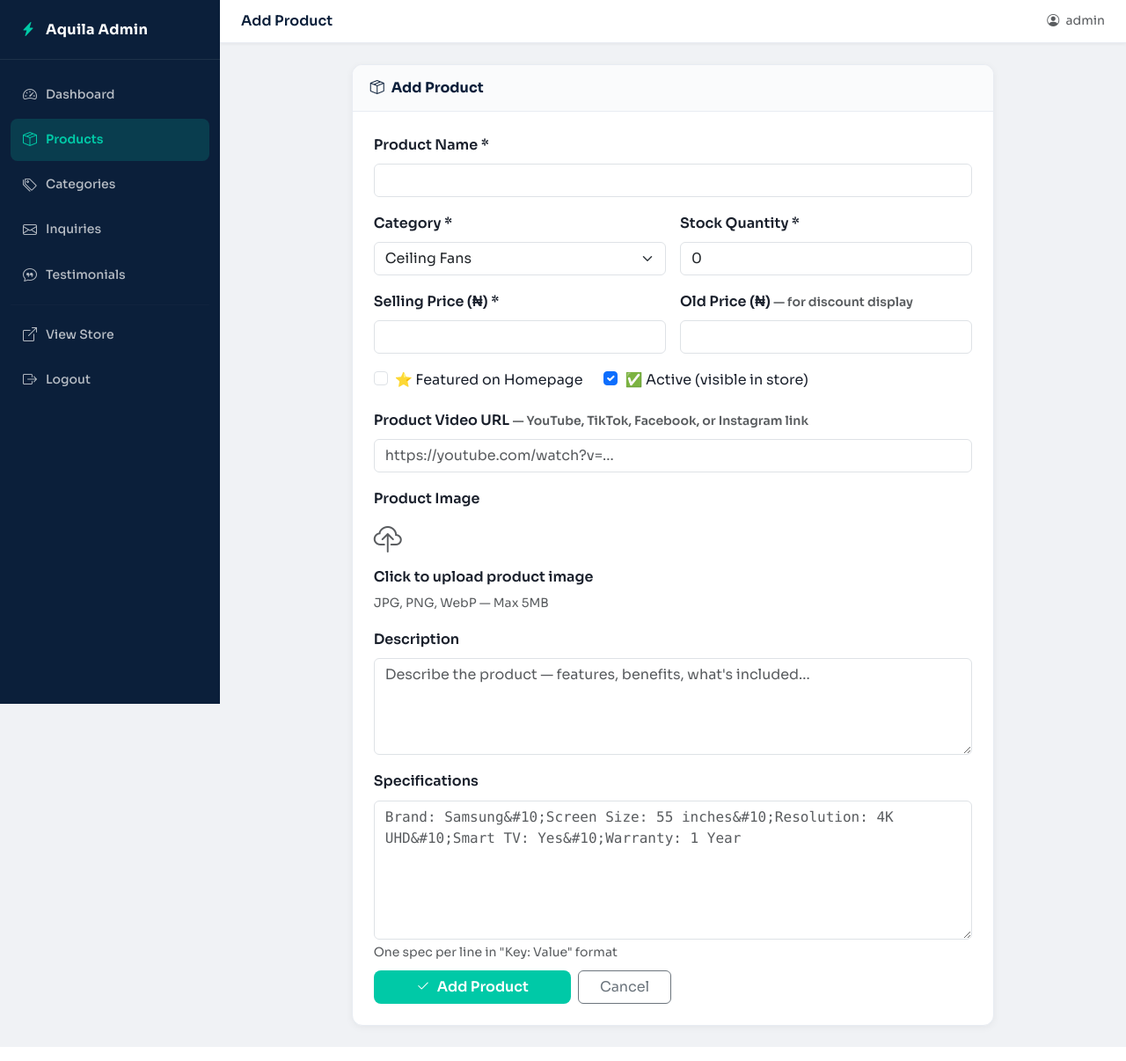
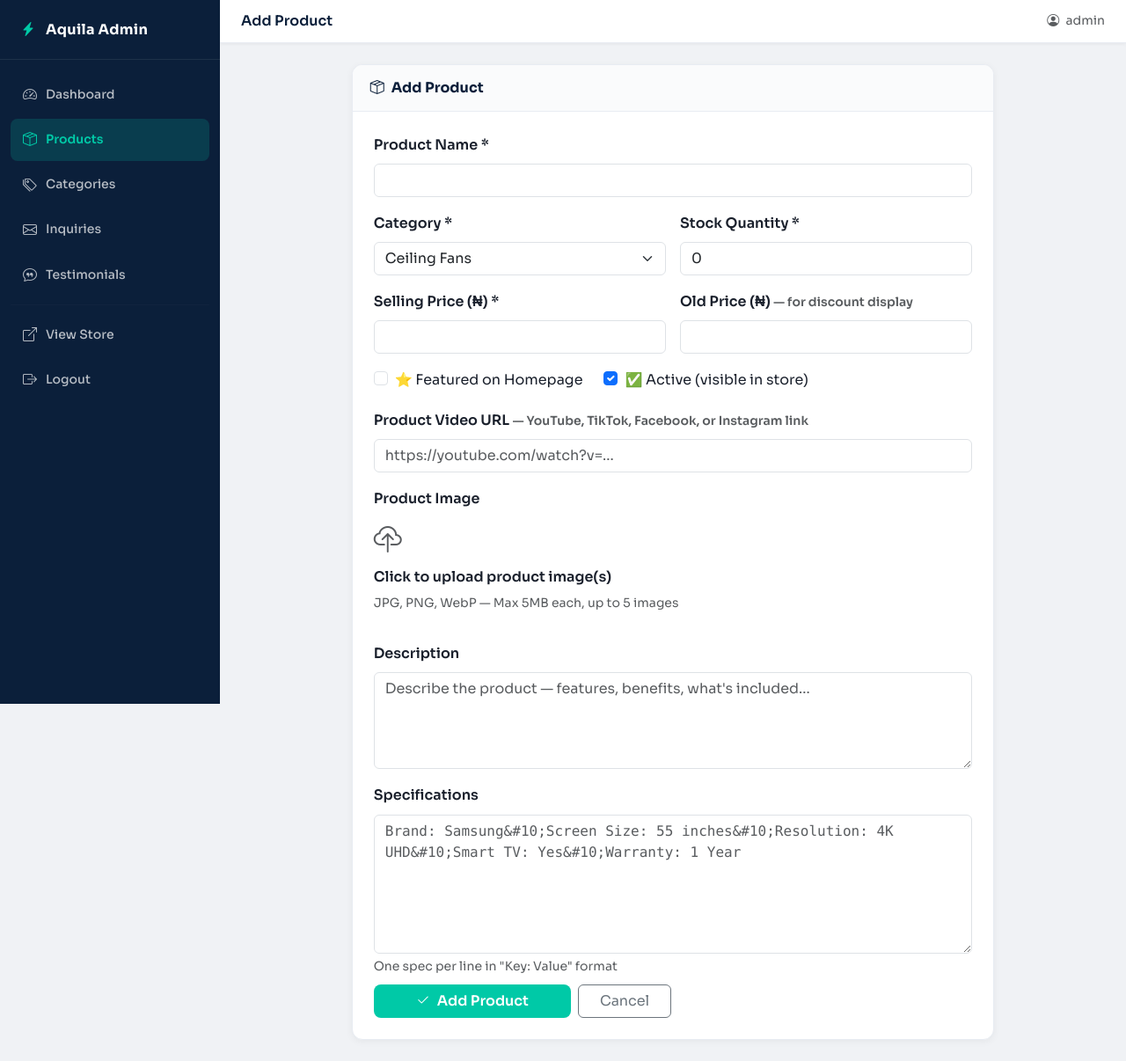
Before and after one commit to aquila4/aquila-home-tech, a Flask app: page /admin/products/add in a window 1280 px wide. Shown: the whole page at 88% size. Run offline with Flask 3, Linux system fonts and the light colour scheme; a user stored in the database is signed in; data comes from the database, SQL or seed files in the repository; some libraries are stand-ins or nearby versions.

Commit message:
Fix image upload: use name=images to match backend getlist

```diff
--- a/app/templates/admin/product_form.html
+++ b/app/templates/admin/product_form.html
@@ -101,19 +101,15 @@
             <!-- Upload area -->
             <div class="upload-box" id="uploadBox" onclick="document.getElementById('imageInput').click()">
               <i class="bi bi-cloud-upload fs-2 text-muted"></i>
-              <p class="mb-1 fw-semibold">Click to upload product image</p>
-              <p class="small text-muted mb-0">JPG, PNG, WebP — Max 5MB</p>
-              {{ form.image(class="d-none", id="imageInput", accept="image/*") }}
+              <p class="mb-1 fw-semibold">Click to upload product image(s)</p>
+              <p class="small text-muted mb-0">JPG, PNG, WebP — Max 5MB each, up to 5 images</p>
+              <!-- Plain HTML input (not form.image): backend reads request.files.getlist("images") -->
+              <input type="file" name="images" id="imageInput" class="d-none"
+                     accept="image/*" multiple>
             </div>
 
             <!-- Image preview -->
-            <div id="imgPreview" class="mt-3" style="display:none;">
-              <img id="previewImg" src="" alt="Preview"
-                   style="width:120px;height:120px;object-fit:cover;border-radius:10px;border:2px solid #00C9A7;" />
-              <small class="d-block text-success mt-1">
-                <i class="bi bi-check-circle-fill me-1"></i>New image selected
-              </small>
-            </div>
+            <div id="imgPreview" class="mt-3 d-flex flex-wrap gap-2" style="display:none;"></div>
 
             {% for e in form.image.errors %}
               <div class="text-danger small mt-1">{{ e }}</div>
@@ -154,17 +150,28 @@
 
 {% block extra_js %}
 <script>
-// Show image preview when file selected
+// Show a thumbnail preview for each selected file
 document.getElementById('imageInput').addEventListener('change', function() {
-  const file = this.files[0];
-  if (!file) return;
-  const reader = new FileReader();
-  reader.onload = function(e) {
-    document.getElementById('previewImg').src = e.target.result;
-    document.getElementById('imgPreview').style.display = 'block';
-    document.getElementById('uploadBox').style.borderColor = '#00C9A7';
-  };
-  reader.readAsDataURL(file);
+  const files = Array.from(this.files || []);
+  const preview = document.getElementById('imgPreview');
+  preview.innerHTML = '';
+  if (!files.length) {
+    preview.style.display = 'none';
+    return;
+  }
+  files.slice(0, 5).forEach(file => {
+    const reader = new FileReader();
+    reader.onload = function(e) {
+      const img = document.createElement('img');
+      img.src = e.target.result;
+      img.alt = 'Preview';
+      img.style.cssText = 'width:100px;height:100px;object-fit:cover;border-radius:10px;border:2px solid #00C9A7;';
+      preview.appendChild(img);
+    };
+    reader.readAsDataURL(file);
+  });
+  preview.style.display = 'flex';
+  document.getElementById('uploadBox').style.borderColor = '#00C9A7';
 });
 
 // Drag and drop
```
